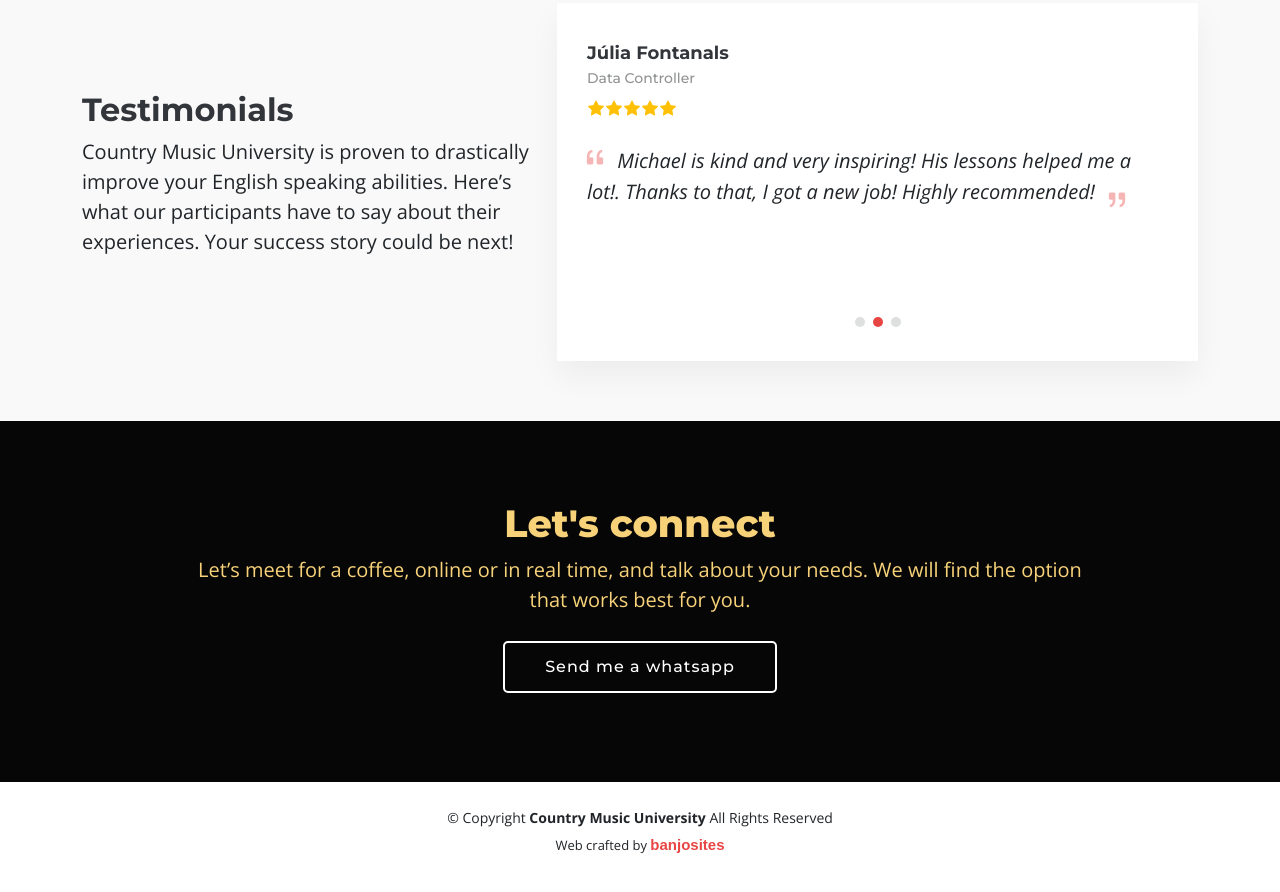
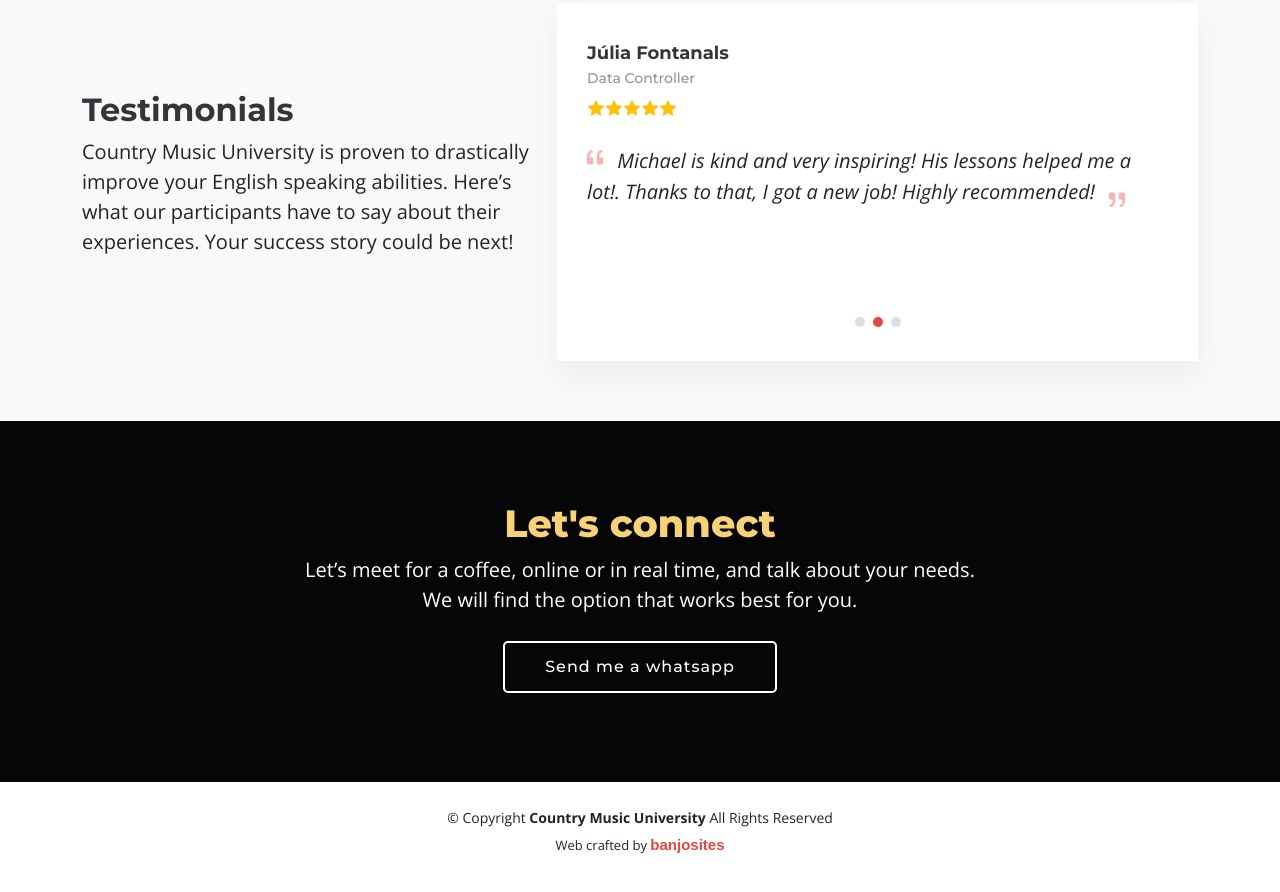
Before and after one commit to icardus/cmu, a plain HTML site: page index.html in a window 1280 px wide. Shown: the part 3897-4789 px from the top of the page. Drawn offline with nearby package versions, Linux system fonts and the light colour scheme.

Commit message:
fix p call to action

```diff
--- a/assets/css/main.css
+++ b/assets/css/main.css
@@ -2985,3 +2985,7 @@ section,
     color: #000000 !important;
   }
 }
+
+.call-to-action p {
+  color: white !important;
+}
--- a/index.html
+++ b/index.html
@@ -346,7 +346,7 @@
           <div class="col-xl-10">
             <div class="text-center">
               <h3 class="display-4">Let's connect</h3>
-              <p class="lead fw-light">Let’s meet for a coffee, online or in real time, and talk about your needs. We will find the option that works best for you.</p>
+              <p class="lead fw-light">Let’s meet for a coffee, online or in real time, and talk about your needs.<br>We will find the option that works best for you.</p>
               <a href="https://wa.me/618237687" class="cta-btn" target="_blank">Send me a whatsapp</a>
             </div>
           </div>
```
